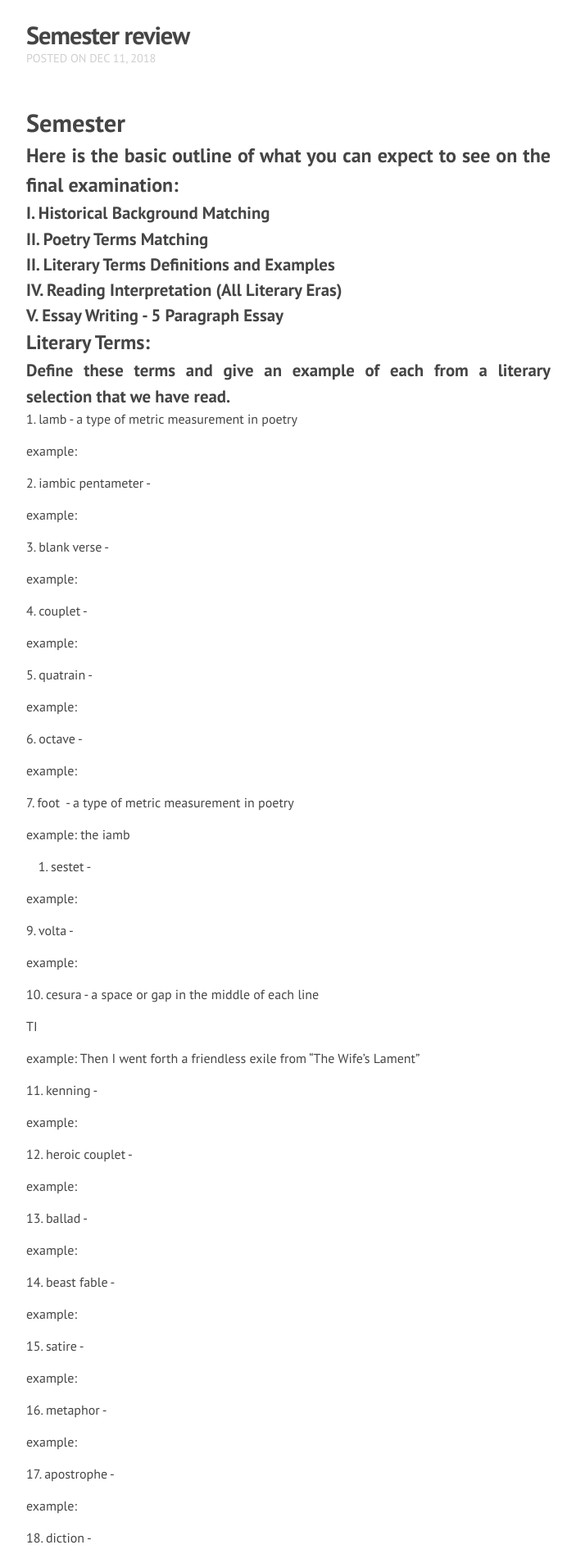
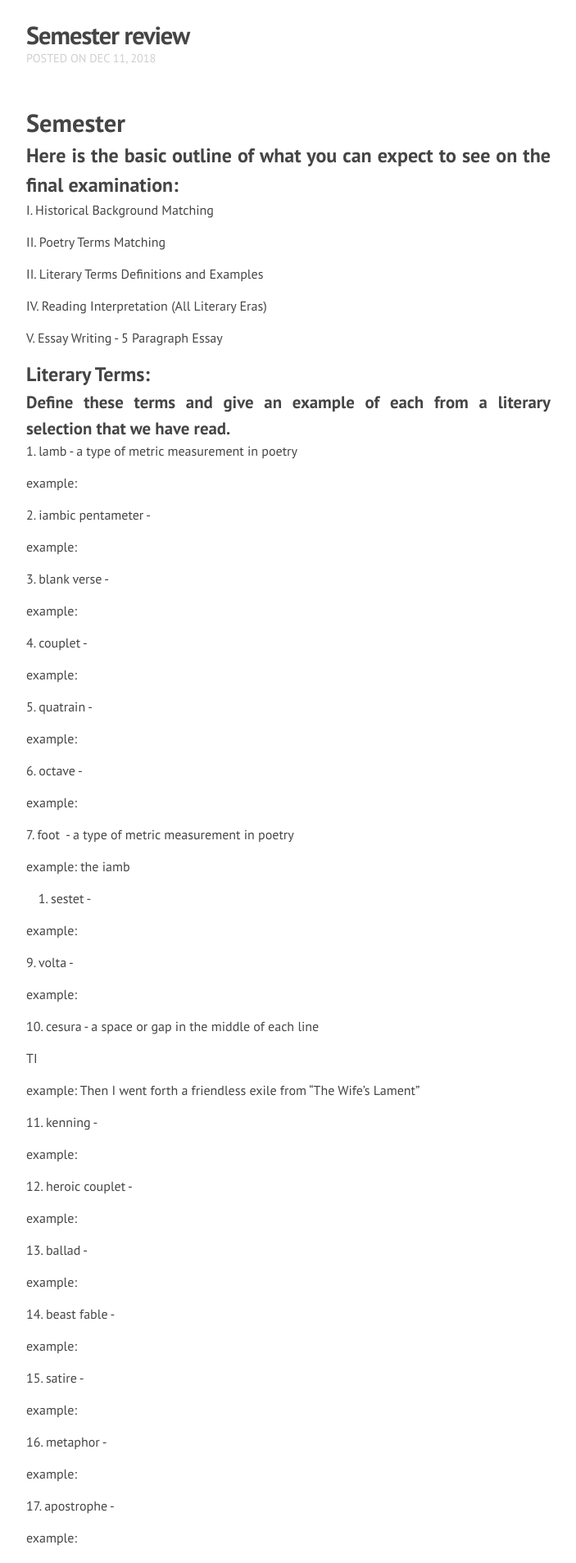
Before and after one commit to EthenStrine/English, a Jekyll site: the page built from _posts/2018-12-11-Semester Review.md, in a window 1280 px wide. Shown: the part 452-2359 px from the top of the page at 82% size, without its empty margins (288-991 px from the left). Built offline with Jekyll 4.4.1, drawn with Linux system fonts in a browser that asks for light colours; nearby versions of some CDN libraries; our own code applies the rules of GitHub Pages for plain Markdown files.

```diff
--- a/_posts/2018-12-11-Semester Review.md
+++ b/_posts/2018-12-11-Semester Review.md
@@ -1,15 +1,15 @@
 # Semester
 ## Here is the basic outline of what you can expect to see on the final examination:
 
-### I. Historical Background Matching
+ I. Historical Background Matching
 
-### II. Poetry Terms Matching
+ II. Poetry Terms Matching
 
-### II. Literary Terms Definitions and Examples
+ II. Literary Terms Definitions and Examples
 
-### IV. Reading Interpretation (All Literary Eras)
+ IV. Reading Interpretation (All Literary Eras)
 
-### V. Essay Writing - 5 Paragraph Essay
+ V. Essay Writing - 5 Paragraph Essay
 
 
 ## Literary Terms:
```
